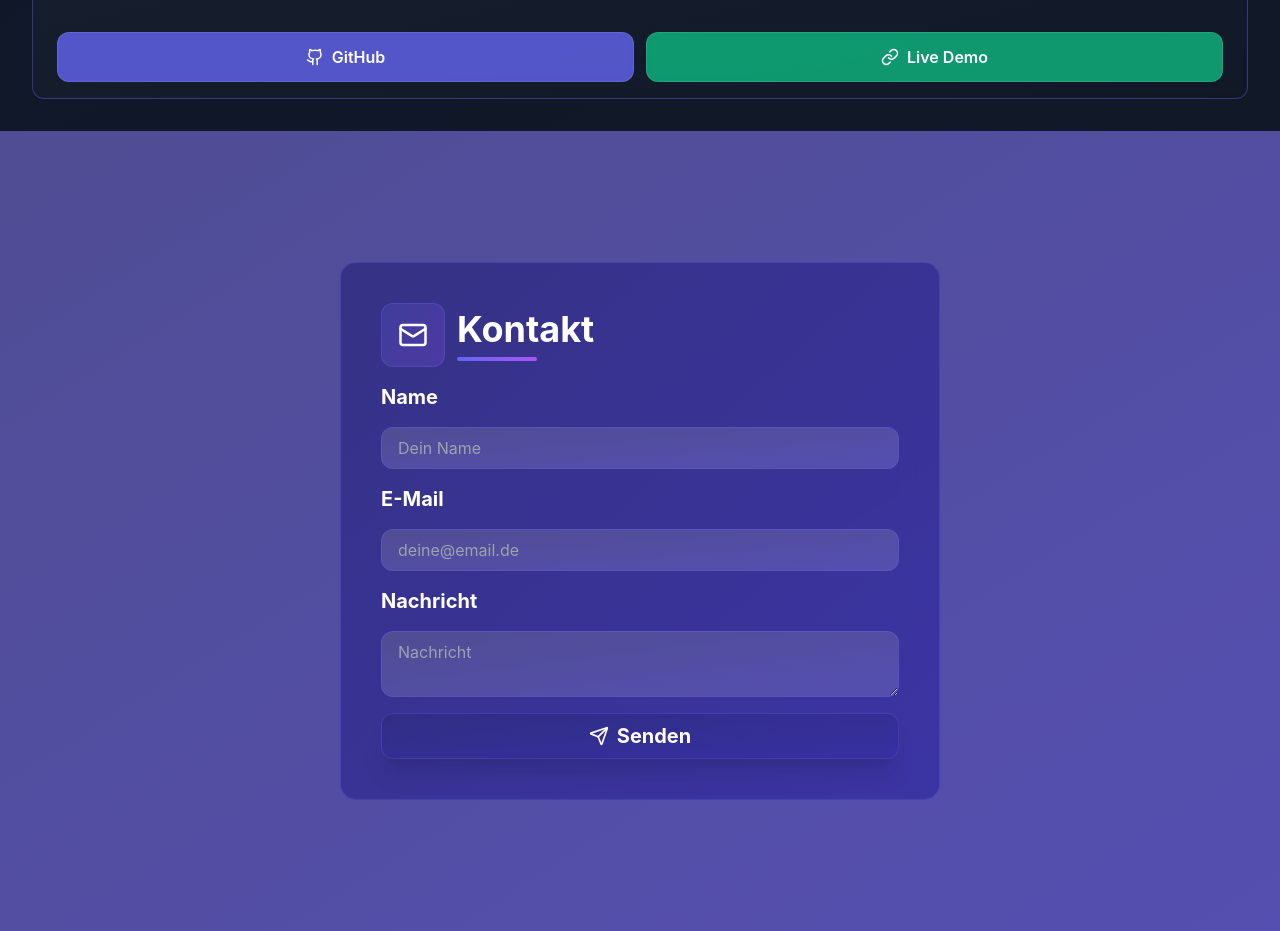
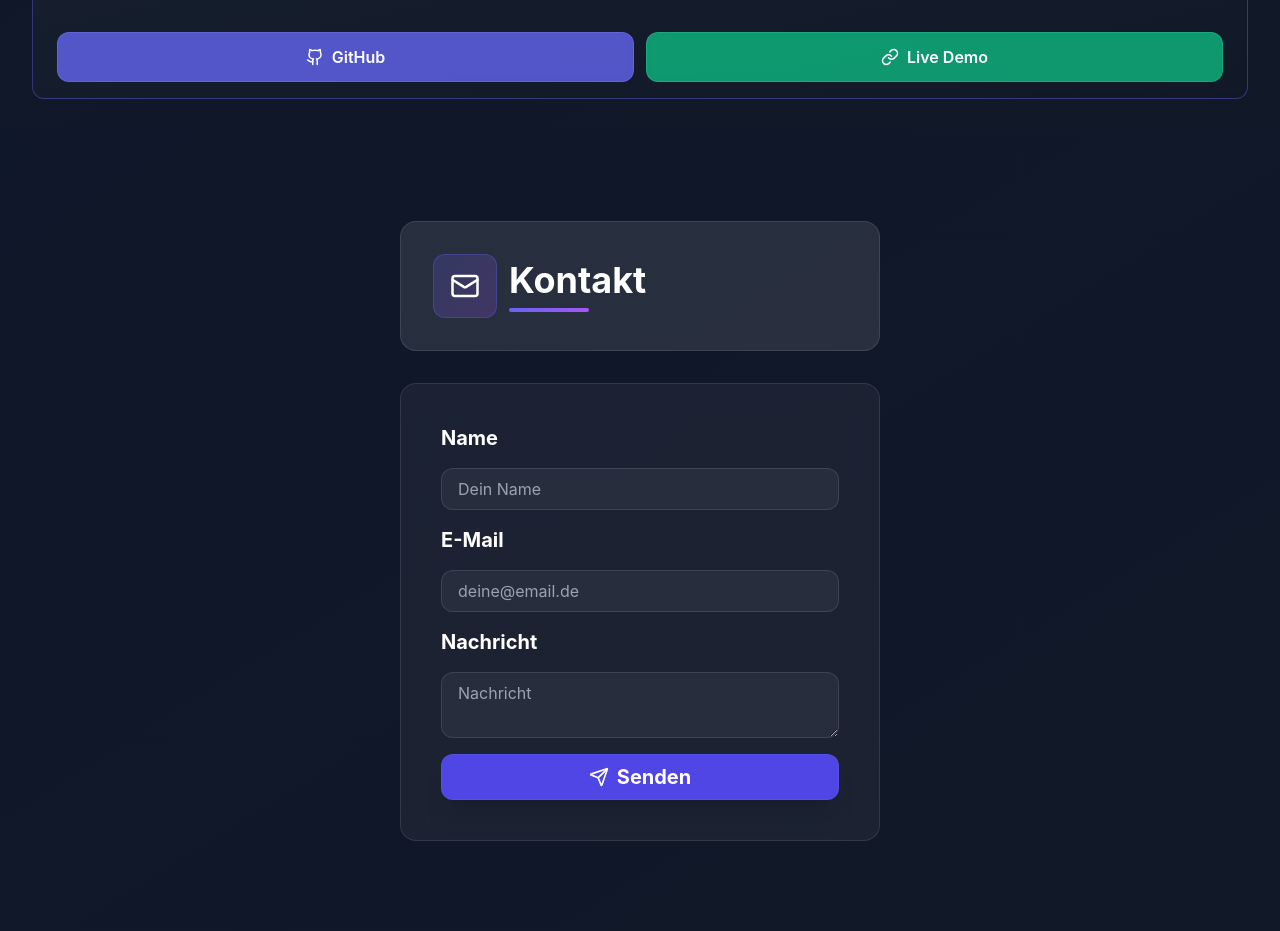
Before and after one commit to BlueCobra06/Portfolio-Webseite, a React (Create React App) app: page / in a window 1280 px wide. Shown: the part 2560-3491 px from the top of the page. Built offline with nearby package versions, Linux system fonts and the light colour scheme.

Commit message:
Contact Page fertiggestellt

```diff
--- a/src/components/main/contact.js
+++ b/src/components/main/contact.js
@@ -2,9 +2,9 @@ import { Send, Mail } from "lucide-react";
 
 const Contact = () => {
     return (
-        <div className="flex flex-col items-center justify-center h-full bg-gradient-to-br from-indigo-900/85 to-indigo-800/85 p-10">
-            <section className="border border-indigo-500/30 bg-gradient-to-br from-indigo-900/85 to-indigo-800/85 backdrop-blur-lg rounded-2xl p-10 w-[50%]">
-                <div className="flex flex-row items-center gap-2 mb-4">
+        <div className="flex flex-col items-center justify-center h-full bg-gradient-to-br from-slate-900 to-gray-900 p-10">
+            <div className="w-[80%] flex flex-col items-center">
+                <div className="flex flex-row items-center gap-2 mb-4 bg-white/10 rounded-2xl p-8 border border-white/10 mb-8 w-[50%]">
                     <div className="rounded-xl bg-gradient-to-br from-indigo-500/20 to-purple-500/20 p-4 border border-indigo-500/30 mr-1">
                         <Mail size={30} className="text-white"/>
                     </div>
@@ -13,18 +13,19 @@ const Contact = () => {
                         <div className="w-20 h-1 bg-gradient-to-r from-indigo-500 to-purple-500 rounded-full mt-2"></div>
                     </div>
                 </div>
+                <section className="border border-white/10 bg-white/5 backdrop-blur-lg rounded-2xl p-10 w-[50%]">
                     <form className="flex flex-col gap-4">
                         <label className="text-white font-bold text-xl">Name</label>
-                    <input type="text" placeholder="Dein Name" className="border border-indigo-500/30 rounded-xl px-4 py-2 bg-gradient-to-br from-indigo-900/85 to-indigo-800/85" required/>
+                        <input type="text" placeholder="Dein Name" className="border border-white/10 rounded-xl px-4 py-2 bg-white/5" required/>
 
                         <label className="text-white font-bold text-xl">E-Mail</label>
-                    <input type="email" placeholder="deine@email.de" className="border border-indigo-500/30 rounded-xl px-4 py-2 bg-gradient-to-br from-indigo-900/85 to-indigo-800/85" required/>
+                        <input type="email" placeholder="deine@email.de" className="border border-white/10 rounded-xl px-4 py-2 bg-white/5" required/>
 
                         <label className="text-white font-bold text-xl">Nachricht</label>
-                    <textarea placeholder="Nachricht" className="border border-indigo-500/30 rounded-xl px-4 py-2 bg-gradient-to-br from-indigo-900/85 to-indigo-800/85" required></textarea>
+                        <textarea placeholder="Nachricht" className="border border-white/10 rounded-xl px-4 py-2 bg-white/5" required></textarea>
 
                         <div className="">
-                        <button type="submit" className="bg-gradient-to-br from-indigo-900/85 to-indigo-800/85
+                            <button type="submit" className="bg-indigo-600
                                                             backdrop-blur-sm
                                                             text-white font-bold text-xl cursor-pointer px-4 py-2
                                                             hover:from-indigo-800/90 hover:to-indigo-700/90 hover:scale-[1.02]
@@ -39,6 +40,7 @@ const Contact = () => {
                     </form>
                 </section>
             </div>
+        </div>
     )
 }
 export default Contact;
```
Lines whose indentation alone changed are shown as unchanged.
